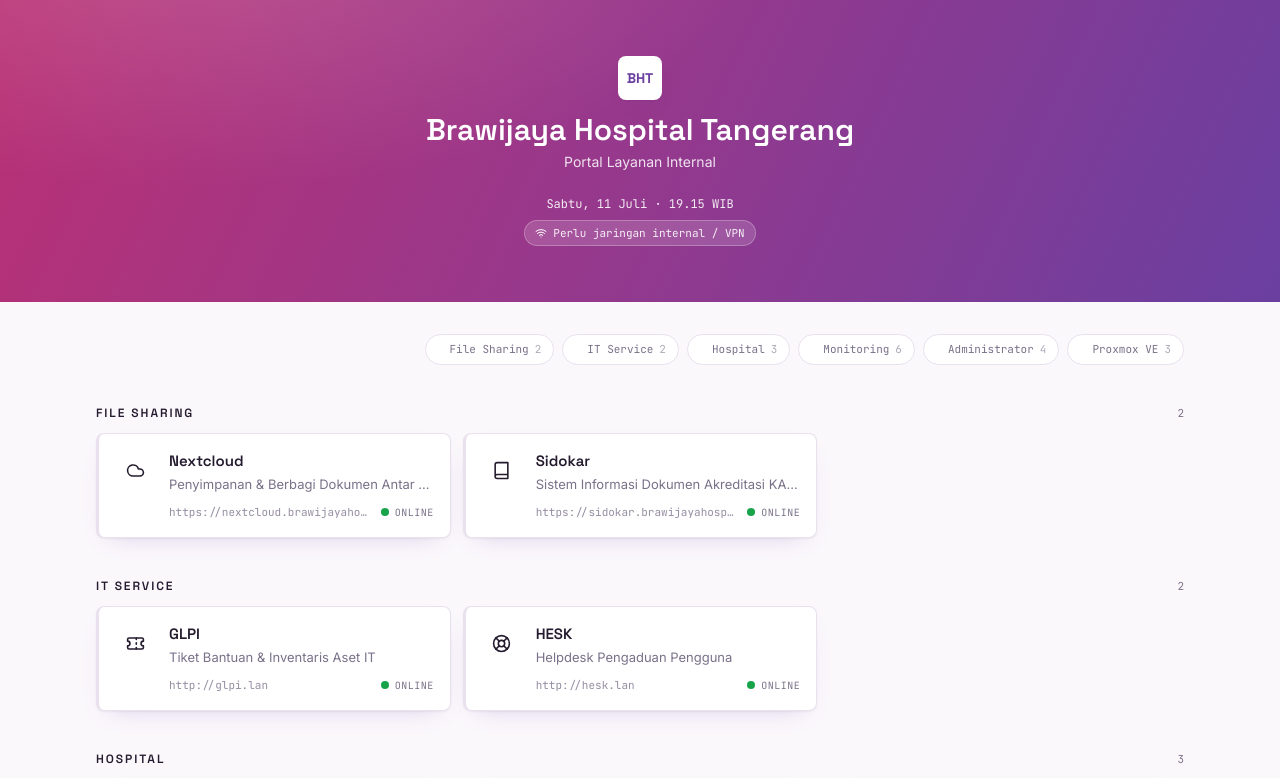
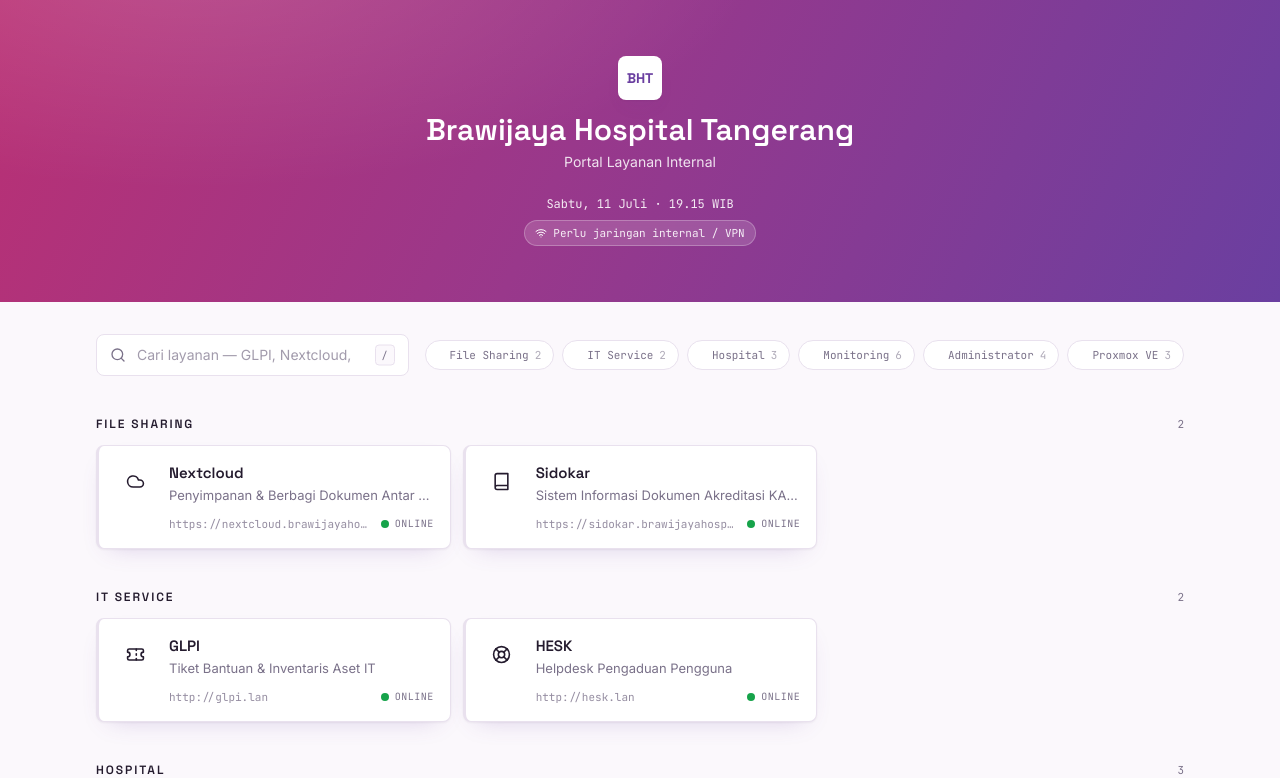
Before and after one commit to ve-verdian/hospital-portal, a Next.js app: page / in a window 1280 px wide. Shown: the top 778 px of the page. Built offline with nearby package versions, Linux system fonts and the light colour scheme.

Commit message:
Update SearchBar.tsx

```diff
--- a/components/SearchBar.tsx
+++ b/components/SearchBar.tsx
@@ -31,7 +31,7 @@
 
   return (
     <div className="relative">
-      {/* <Search size={16} className="pointer-events-none absolute left-3.5 top-1/2 -translate-y-1/2 text-muted" />
+      <Search size={16} className="pointer-events-none absolute left-3.5 top-1/2 -translate-y-1/2 text-muted" />
       <input
         ref={inputRef}
         type="text"
@@ -42,7 +42,7 @@
       />
       <kbd className="pointer-events-none absolute right-3.5 top-1/2 -translate-y-1/2 rounded border border-line bg-canvas px-1.5 py-0.5 font-mono text-[10px] text-muted">
         /
-      </kbd> */}
+      </kbd>
     </div>
   );
 }
```
